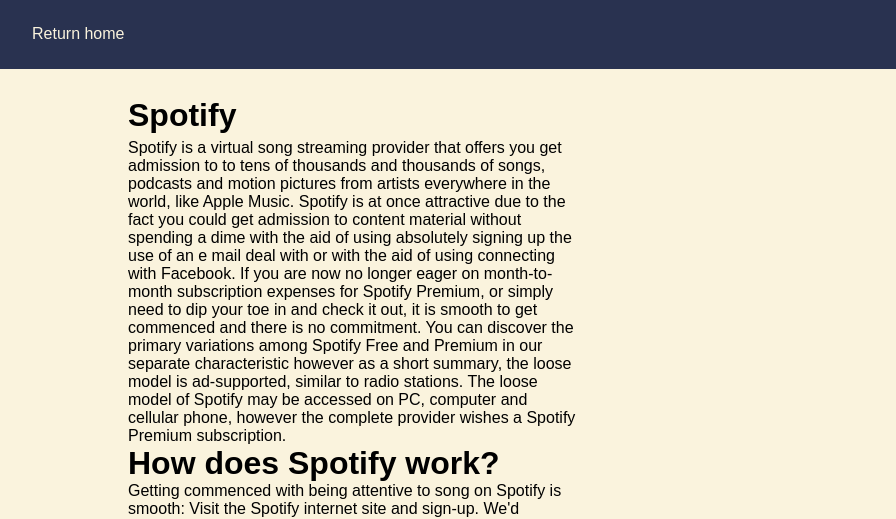
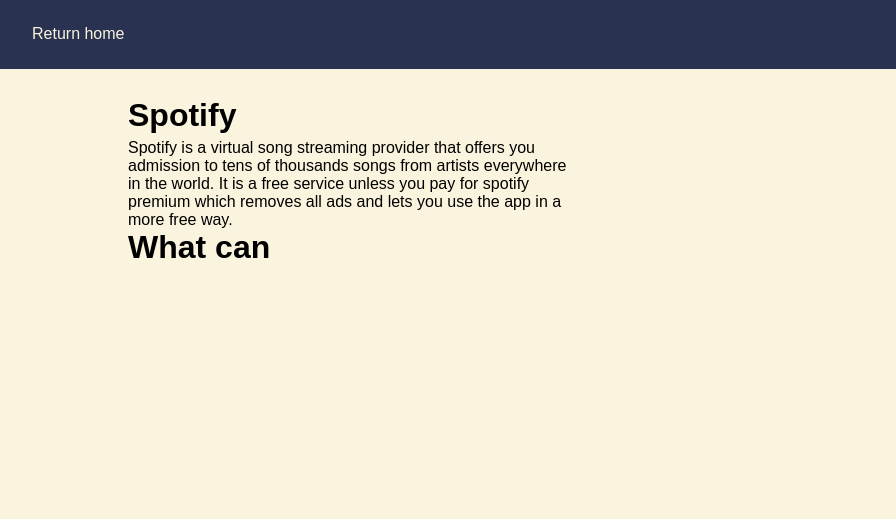
Before and after one commit to tadblume/tadblume.github.io, a plain HTML site: page spotify.html in a window 1280 px wide. Shown: the top 519 px of the page, 384-1280 px from the left. Drawn offline with Linux system fonts and the light colour scheme.

Commit message:
Update spotify.html

```diff
--- a/spotify.html
+++ b/spotify.html
@@ -14,19 +14,9 @@
         <img id="img_1" src="spotify.png" height="300">
         <div class="welcome">
           <h1>Spotify</h1>
-          <p>Spotify is a virtual song streaming provider that offers you get admission to to tens of thousands and thousands of songs, podcasts and motion pictures from artists everywhere in the world, like Apple Music.
+          <p>Spotify is a virtual song streaming provider that offers you admission to tens of thousands songs from artists everywhere in the world. It is a free service unless you pay for spotify premium which removes all ads and lets you use the app in a more free way.</p>
+          <h1>What can
 
-            Spotify is at once attractive due to the fact you could get admission to content material without spending a dime with the aid of using absolutely signing up the use of an e mail deal with or with the aid of using connecting with Facebook. If you are now no longer eager on month-to-month subscription expenses for Spotify Premium, or simply need to dip your toe in and check it out, it is smooth to get commenced and there is no commitment.
-
-            You can discover the primary variations among Spotify Free and Premium in our separate characteristic however as a short summary, the loose model is ad-supported, similar to radio stations. The loose model of Spotify may be accessed on PC, computer and cellular phone, however the complete provider wishes a Spotify Premium subscription.
-
-          <h1>How does Spotify work?</h1>
-          Getting commenced with being attentive to song on Spotify is smooth:
-
-          Visit the Spotify internet site and sign-up. We'd propose signing up with Facebook when you have an account because it'll make it less difficult to locate and comply with friends, see what they are being attentive to and percentage songs with them.
-          Choose a subscription level. We'd propose going for Spotify Premium because it offers you get admission to to extra features, is extra bendy and could connect to extra gadgets.
-          Download and deployation the loose Spotify application. There are variations for computer and iPhone/iPad and Android phones.
-          Sign into your account on the ones gadgets and get listening.      </p>
       </div>
     </div>
   </body>
```
